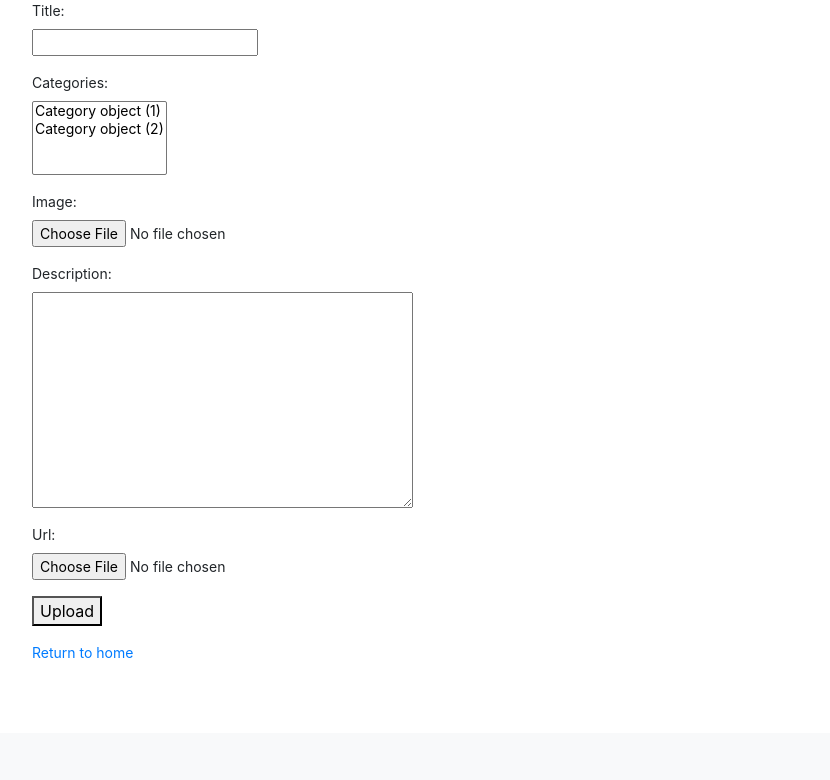
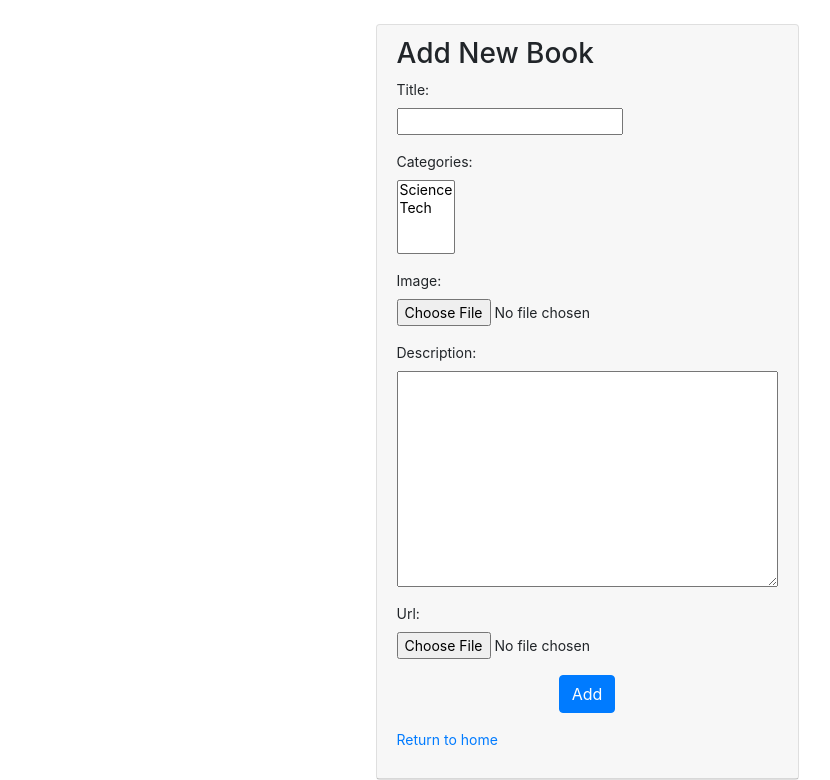
Before and after one commit to Mulham/Django-Project, a Django app: page /create/ in a window 1280 px wide. Shown: the part 67-847 px from the top of the page, without its empty margins (53-883 px from the left). Before the commit the page ends 725 px from the top, so only its background shows below. Run offline with Django 3.2, Linux system fonts and the light colour scheme; a user stored in the database is signed in; data comes from the database, SQL or seed files in the repository; both versions use the stored data as it was after the commit; some libraries are stand-ins or nearby versions.

Commit message:
improve add book page with file validators

```diff
--- a/books/models.py
+++ b/books/models.py
@@ -1,19 +1,29 @@
 from django.db import models
 
+from django.core.exceptions import ValidationError
 # Create your models here.
+def validate_file_extension(value):
+    import os
+    ext = os.path.splitext(value.name)[1]
+    valid_extensions = ['.pdf','.doc','.docx']
+    if not ext in valid_extensions:
+        raise ValidationError(u'File not supported!')
+
 class Category(models.Model):
 
     name = models.CharField(max_length=20)
-
+    def __str__(self):
+        return self.name
 class Book(models.Model):
     title = models.CharField(max_length=100)
     description = models.TextField()
     categories = models.ManyToManyField('Category', related_name='books')
-    image = models.FileField(upload_to="upload/")
+    image = models.ImageField(upload_to="upload/")
     created_on = models.DateTimeField(auto_now_add=True)
     last_modified = models.DateTimeField(auto_now=True)
-    url = models.FileField(upload_to='books')
+    url = models.FileField(upload_to='books', validators=[validate_file_extension])
     author = models.CharField(max_length=60)
+
 
 class Comment(models.Model):
 
--- a/books/templates/book_detail.html
+++ b/books/templates/book_detail.html
@@ -27,7 +27,7 @@
         <br>
         {% if user.is_authenticated %}
         <h5>Donwload Link:</h5>
-        <p>{{ book.url }}</p>
+        <p><a href="{{ book.url.url }}">Download</a></p>
         {% else %}
         <p>You must Login or Register to Download the Book</p>
         {% endif %}
--- a/books/templates/model_form_upload.html
+++ b/books/templates/model_form_upload.html
@@ -1,11 +1,20 @@
 {% extends 'base.html' %}
 
 {% block page_content %}
+<br>
+<div class="container">
+  <div class="d-flex justify-content-center">
+  <div class="card">
+    <div class="card-header">
+              <h3>Add New Book</h3>
   <form method="post" enctype="multipart/form-data">
     {% csrf_token %}
     {{ form.as_p }}
-    <button type="submit">Upload</button>
+    <center><input type="submit" value="Add" class="btn btn-primary login_btn"></center>
   </form>
 
   <p><a href="{% url 'index' %}">Return to home</a></p>
+</div></div></div>
+</div>
+
 {% endblock %}
--- a/books/views.py
+++ b/books/views.py
@@ -1,8 +1,12 @@
 from django.shortcuts import redirect, render
+import os
 from .models import Book, Category, Comment
 from .forms import BookForm, CommentForm
 from django.contrib.auth.decorators import permission_required
 # Create your views here.
+
+
+
 def index(request):
     books = Book.objects.all().order_by('-created_on')
     context = {
```
Also changed, not shown: books/migrations/0005_auto_20210531_0037.py (added), db.sqlite3.
